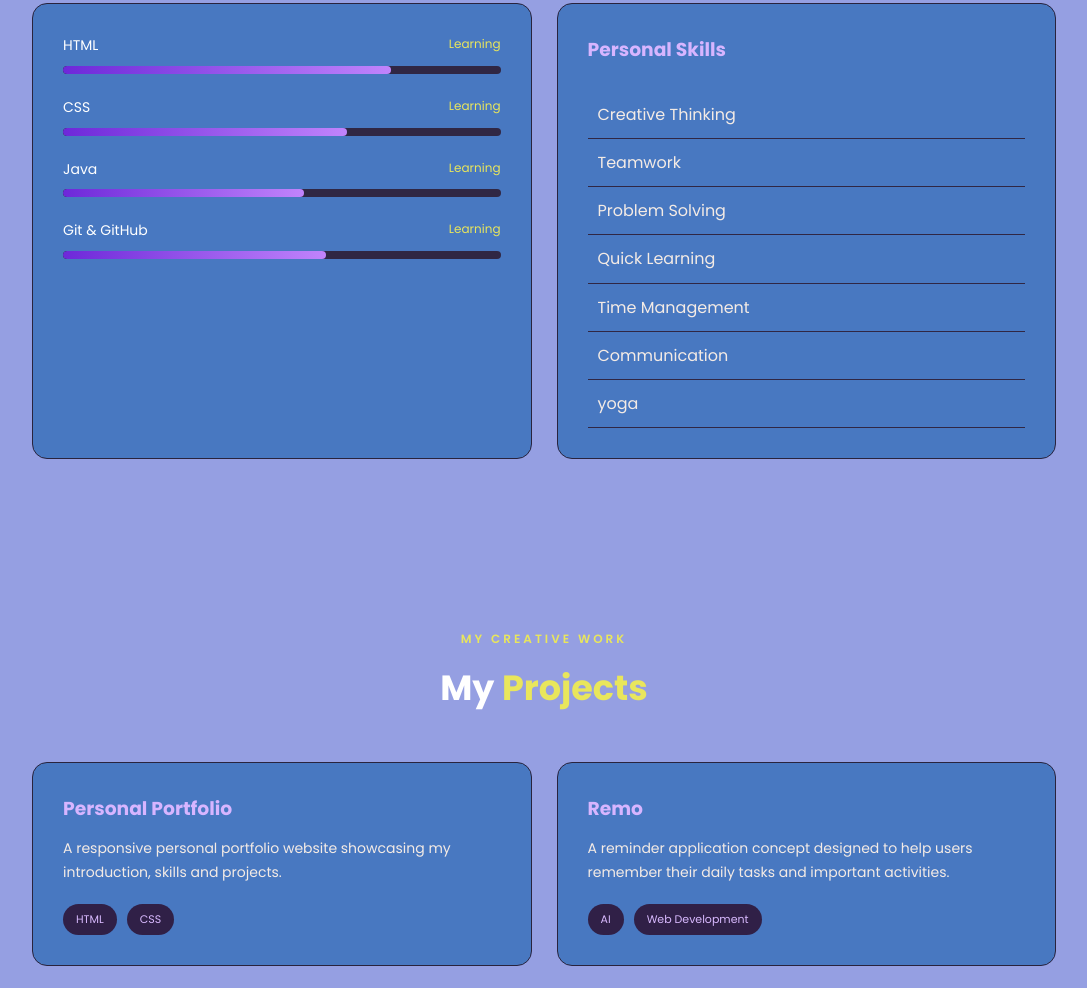
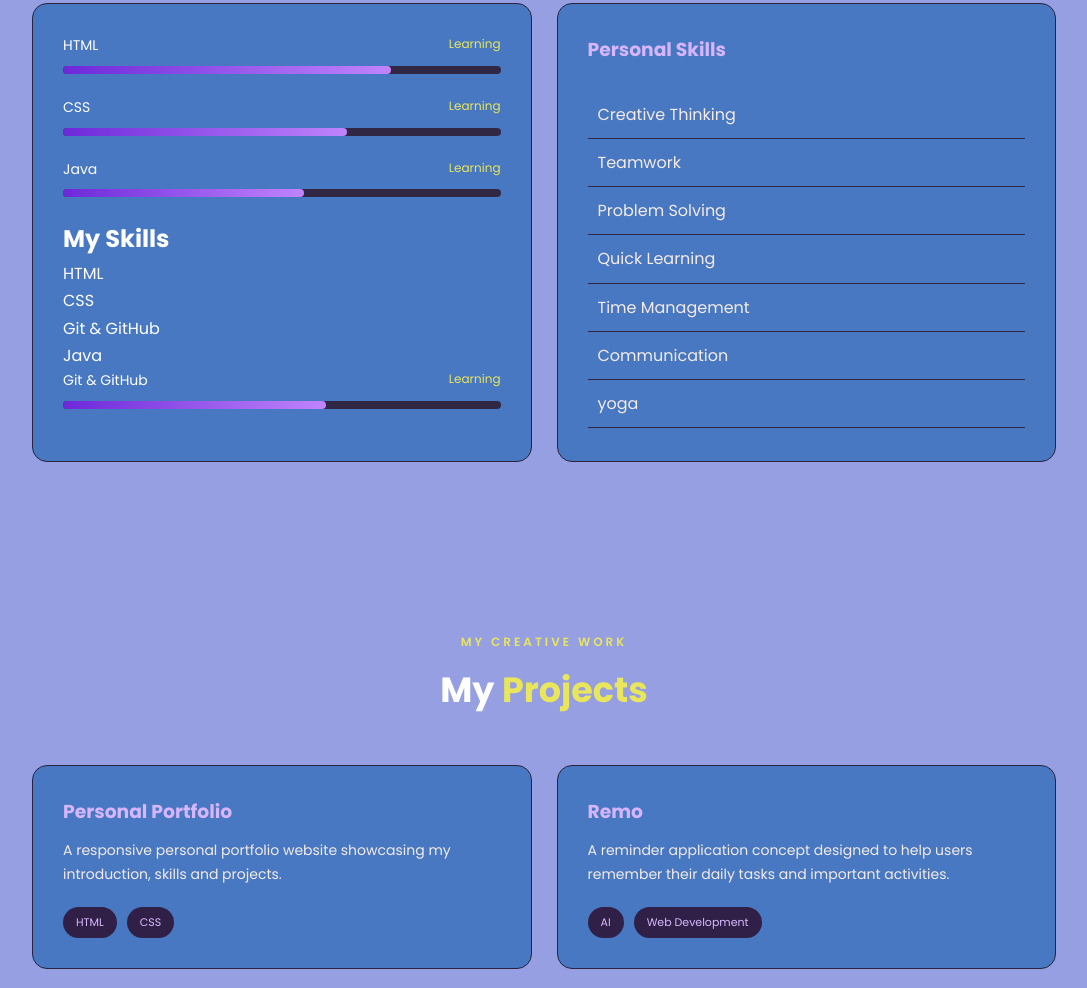
Before and after one commit to amritayadav6738bosscoder-boop/Project1to13, a plain HTML site: page index.html in a window 1280 px wide. Shown: the part 2034-3022 px from the top of the page, without its empty margins (96-1183 px from the left). Drawn offline with Linux system fonts and the light colour scheme.

Commit message:
Add skills section to portfolio

```diff
--- a/index.html
+++ b/index.html
@@ -191,6 +191,16 @@
                         <div class="progress-bar java"></div>
                     </div>
                 </div>
+                <section id="skills">
+                <h2>My Skills</h2>
+
+                   <div class="skill-list">
+                   <p>HTML</p>
+                    <p>CSS</p>
+                    <p>Git & GitHub</p>
+                     <p>Java</p>
+                       </div>
+                        </section>
 
                 <div class="skill">
                     <div class="skill-info">
--- a/style.css
+++ b/style.css
@@ -1,4 +1,4 @@
-/* GOOGLE FONT */
+
 @import url('https://fonts.googleapis.com/css2?family=Poppins:wght@300;400;500;600;700;800&display=swap');
 
 * {
@@ -490,7 +490,6 @@ header {
 }
 
 
-/* CONTACT SECTION */
 .contact-container {
     max-width: 750px;
     margin: auto;
```
